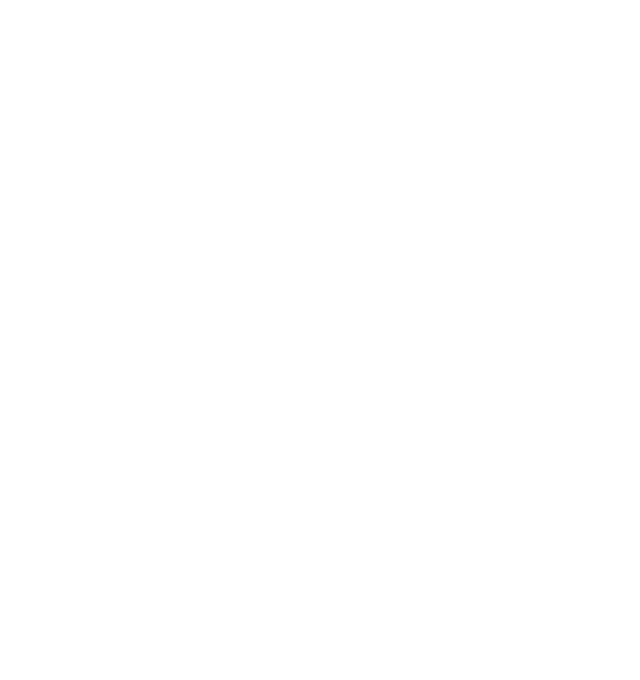
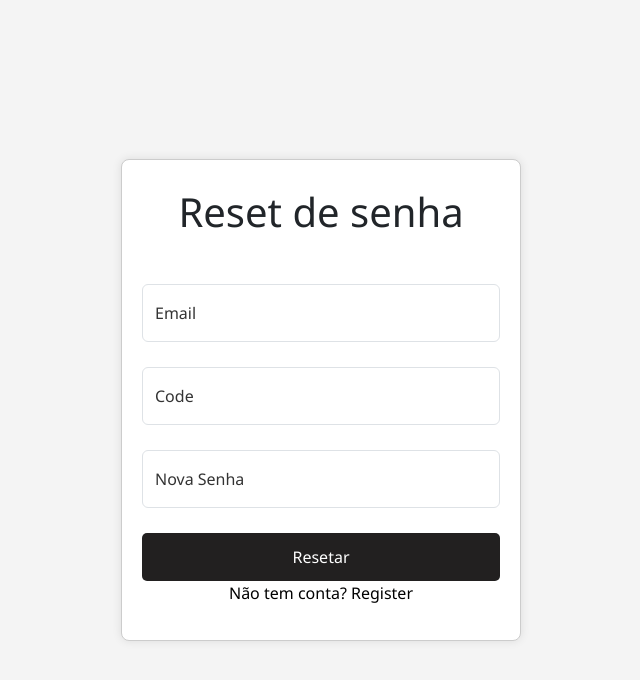
Before and after one commit to GabrielLima2803/TodoList, a React (Create React App) app in the folder frontend/: page /reset-password in a window 1280 px wide. Shown: the top 680 px of the page, without its empty margins (319-959 px from the left). Built offline with nearby package versions, Linux system fonts and the light colour scheme.

Commit message:
<Create> ResetPassword Template

```diff
--- a/frontend/src/components/auth/ResetPassword.js
+++ b/frontend/src/components/auth/ResetPassword.js
@@ -1,7 +1,56 @@
 import React from "react";
+import "./auth.css";
+import { Link } from "react-router-dom";
 
 const ResetPassword = () => {
-    // seu código aqui
+  return(
+    <div className="login-container">
+    <div className="login-form">
+      <form className="container-def">
+        <h1 className="text-center mb-5 mt-2">Reset de senha</h1>
+        <div className="container-user container-def form-floating">
+          <input
+            type="email"
+            className="form-control"
+            id="floatingInput"
+            placeholder="email"
+          />
+          <label for="floatingInput">Email</label>
+        </div>
+        <div className="container-pass container-def form-floating">
+          <input
+            type="text"
+            className="form-control"
+            id="floatingInput"
+            placeholder="code"
+          />
+          <label for="floatingInput">
+            Code
+          </label>
+        </div>
+        <div className="container-pass container-def form-floating">
+          <input
+            type="password"
+            className="form-control"
+            id="floatingInput"
+            placeholder="Nova senha"
+          />
+          <label for="floatingInput">
+            Nova Senha
+          </label>
+        </div>
+        <button type="submit" className="button-entrar">
+          Resetar
+        </button>
+        <div className="links">
+          <Link className="register-link" to="/register">
+            <div>Não tem conta? Register</div>
+          </Link>
+        </div>
+      </form>
+    </div>
+  </div>
+  )
   };
 
   export default ResetPassword;
```
